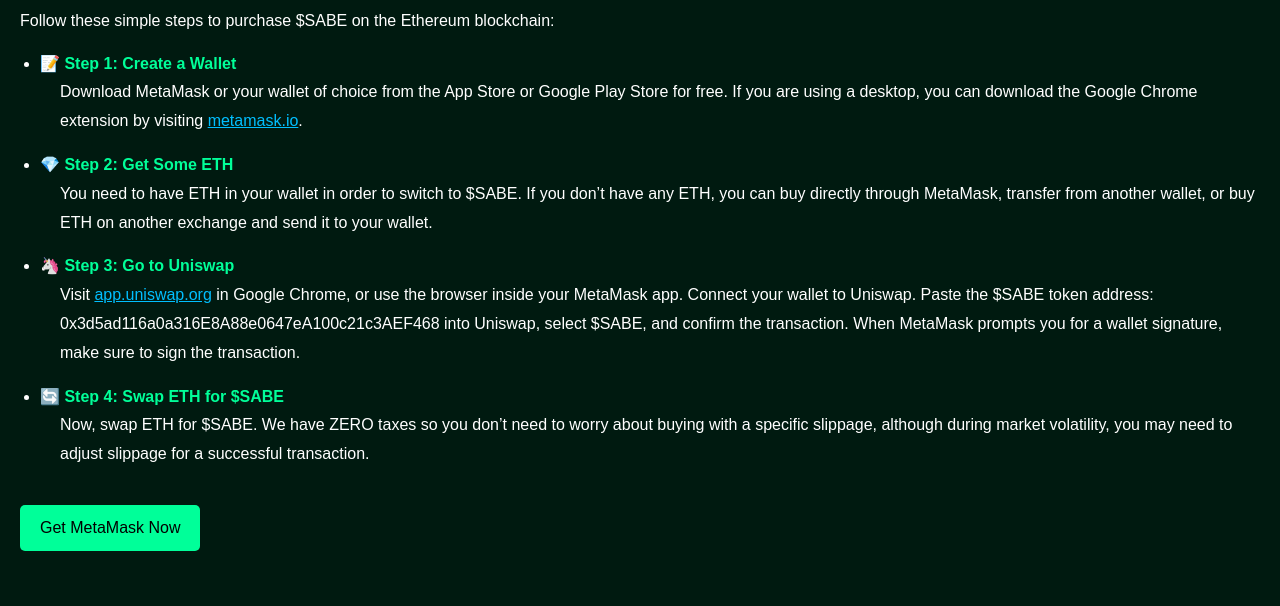
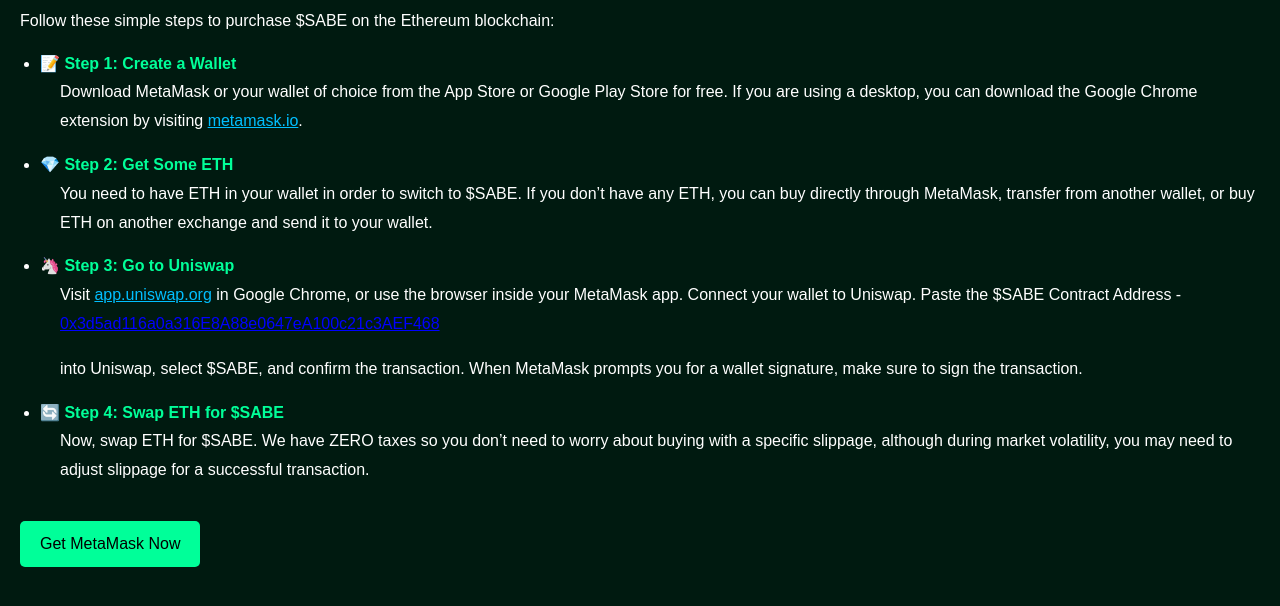
Before and after one commit to sabecrypto/howtobuy, a plain HTML site: page index.html in a window 1280 px wide. Shown: the part 126-732 px from the top of the page. Drawn offline with Linux system fonts and the light colour scheme.

Commit message:
Update index.html

```diff
--- a/index.html
+++ b/index.html
@@ -90,7 +90,7 @@
         <li>
             <div class="step">🦄 Step 3: Go to Uniswap</div>
             <div class="step-description">
-                Visit <a href="https://app.uniswap.org" target="_blank">app.uniswap.org</a> in Google Chrome, or use the browser inside your MetaMask app. Connect your wallet to Uniswap. Paste the $SABE token address: 0x3d5ad116a0a316E8A88e0647eA100c21c3AEF468 into Uniswap, select $SABE, and confirm the transaction. When MetaMask prompts you for a wallet signature, make sure to sign the transaction.
+                Visit <a href="https://app.uniswap.org" target="_blank">app.uniswap.org</a> in Google Chrome, or use the browser inside your MetaMask app. Connect your wallet to Uniswap. Paste the $SABE Contract Address - <a href="https://etherscan.io/token/0x3d5ad116a0a316E8A88e0647eA100c21c3AEF468" target="_blank" style="color: blue;">0x3d5ad116a0a316E8A88e0647eA100c21c3AEF468</a></p> into Uniswap, select $SABE, and confirm the transaction. When MetaMask prompts you for a wallet signature, make sure to sign the transaction.
             </div>
         </li>
         <li>
```
